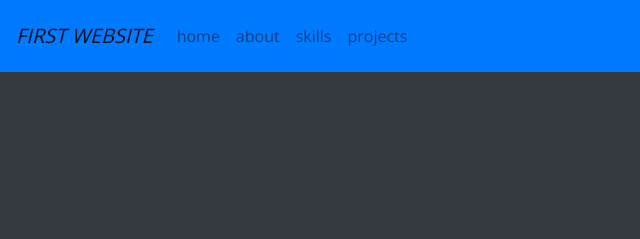
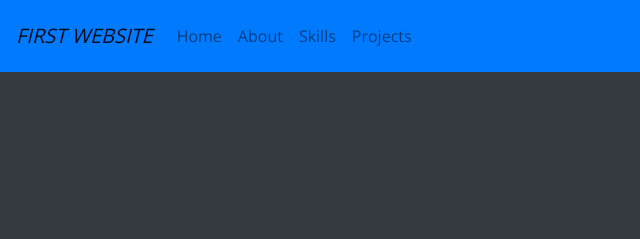
Before and after one commit to Rohinigaikwad/Bootstrap-4, a plain HTML site: page index.html in a window 1280 px wide. Shown: the top 239 px of the page, 0-640 px from the left. Drawn offline with nearby package versions, Linux system fonts and the light colour scheme.

Commit message:
updated navbar

```diff
--- a/index.html
+++ b/index.html
@@ -28,16 +28,16 @@
     <div class="collapse navbar-collapse" id="navbar-links">
         <ul class="navbar-nav">
           <li class="navbar-item">
-              <a href="#header" class="nav-link">home</a>
+              <a href="#header" class="nav-link">Home</a>
           </li>
           <li class="navbar-item">
-                <a href="#about" class="nav-link">about</a>
+                <a href="#about" class="nav-link">About</a>
           </li>
           <li class="navbar-item">
-                <a href="#skills" class="nav-link">skills</a>
+                <a href="#skills" class="nav-link">Skills</a>
           </li>
           <li class="navbar-item">
-                <a href="#projects" class="nav-link">projects</a>
+                <a href="#projects" class="nav-link">Projects</a>
           </li>
         </ul>
     </div>
```
